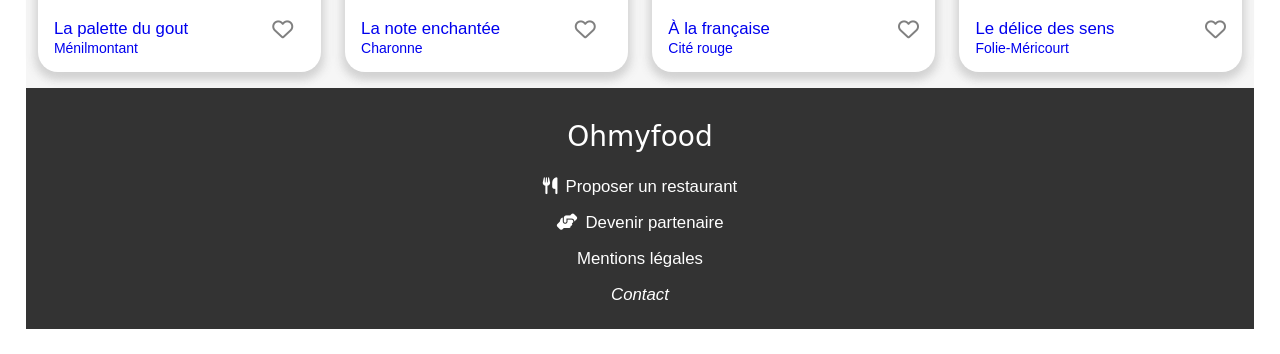
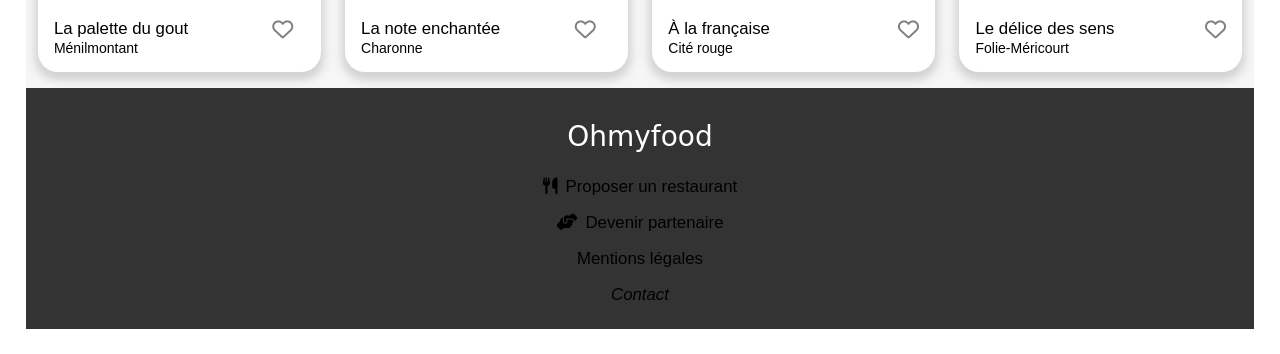
Before and after one commit to EllyDiallo/EllyDiallo_03_22022021, a website: page index.html in a window 1280 px wide. Shown: the part 1053-1407 px from the top of the page. Drawn offline with Linux system fonts and the light colour scheme; a web font is replaced by a local one.

Commit message:
link black

```diff
--- a/sass/base/_bases.scss
+++ b/sass/base/_bases.scss
@@ -3,7 +3,7 @@
 }
 
 
-html, body, div, span, applet, object, iframe, h1, h2, h3, h4, h5, h6, p, blockquote, pre, a, abbr, acronym, address, big, cite, code, del, dfn, em, img, ins, kbd, q, s, samp, small, strike, strong, sub, sup, tt, var, b, u, i, center, dl, dt, dd, ol, ul, li, fieldset, form, label, legend, table, caption, tbody, tfoot, thead, tr, th, td, article, aside, canvas, details, embed, figure, figcaption, footer, header, hgroup, menu, nav, output, ruby, section, summary, time, mark, audio, video {
+html, body, div, span, applet, object, iframe, h1, h2, h3, h4, h5, h6, p, blockquote, pre, abbr, acronym, address, big, cite, code, del, dfn, em, img, ins, kbd, q, s, samp, small, strike, strong, sub, sup, tt, var, b, u, i, center, dl, dt, dd, ol, ul, li, fieldset, form, label, legend, table, caption, tbody, tfoot, thead, tr, th, td, article, aside, canvas, details, embed, figure, figcaption, footer, header, hgroup, menu, nav, output, ruby, section, summary, time, mark, audio, video {
     border: 0;
     margin: 0;
     padding: 0;
@@ -44,9 +44,10 @@
 img{
     object-fit: cover;
 }
- a{
+ a:link{ color: black;
      text-decoration: none;
  }
+
  figure{
     display: inline-block;
     margin : 0px 0px 0px 0px
--- a/sass/layout/_layouts.scss
+++ b/sass/layout/_layouts.scss
@@ -219,10 +219,12 @@
 
     &__localisation{
         font-size: $font-size;
+        color: black;
 
     }
     &__title{
         width: 90%;
+        color: black;
     }
 
 }
```
Also changed, not shown: public/css/styleP3.css, 1 other file.
